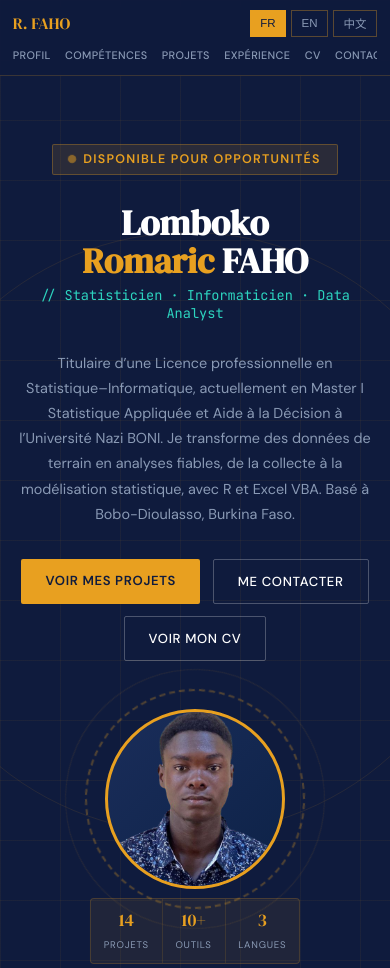
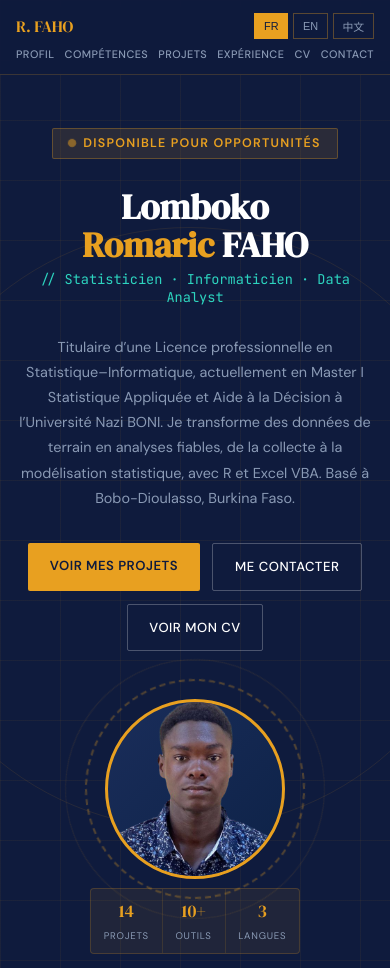
Before and after one commit to ROMARIC55/portfolio, a plain HTML site: page index.html in a window 390 px wide. Shown: the top 968 px of the page. Drawn offline with Linux system fonts and the light colour scheme.

Commit message:
Add files via upload

```diff
--- a/index.html
+++ b/index.html
@@ -216,32 +216,9 @@
      RESPONSIVE — Mobile large (≤768px)
   ═══════════════════════════════════════════════ */
   @media(max-width:768px){
-    /* Navigation mobile : garder le menu compact et dégager le haut du hero */
-    nav{
-      padding:.65rem 1rem;
-      display:flex;
-      flex-wrap:wrap;
-      align-items:center;
-      justify-content:space-between;
-      gap:.45rem .8rem;
-    }
-    .nav-logo{font-size:1.05rem;}
-    .lang-sw{margin-left:auto;}
-    .nav-links{
-      order:3;
-      width:100%;
-      display:flex;
-      gap:1.1rem;
-      overflow-x:auto;
-      overflow-y:hidden;
-      white-space:nowrap;
-      padding:.35rem 0 .2rem;
-      -webkit-overflow-scrolling:touch;
-      scrollbar-width:none;
-    }
-    .nav-links::-webkit-scrollbar{display:none;}
-    .nav-links a{font-size:.72rem;letter-spacing:.03em;flex:0 0 auto;}
-    #hero{padding-top:9rem;}
+    nav{padding:.9rem 1.2rem;}
+    .nav-links{gap:.8rem;}
+    .nav-links a{font-size:.75rem;letter-spacing:.04em;}
 
     section{padding:3.5rem 1.2rem;}
 
@@ -301,14 +278,14 @@
      RESPONSIVE — Mobile petit (≤480px)
   ═══════════════════════════════════════════════ */
   @media(max-width:480px){
-    nav{padding:.6rem .8rem;gap:.35rem .6rem;}
-    .nav-links{gap:.9rem;}
+    nav{padding:.8rem 1rem;}
+    .nav-links{gap:.5rem;}
     .nav-links a{font-size:.68rem;}
     .nav-logo{font-size:1rem;}
 
     section{padding:2.8rem 1rem;}
 
-    #hero{padding:9rem 1rem 5rem;}
+    #hero{padding:5.5rem 1rem 5rem;}
     .hero-name{font-size:2.2rem;}
     .hero-title{font-size:.85rem;}
     .hero-desc{font-size:.9rem;}
@@ -356,9 +333,9 @@
   ═══════════════════════════════════════════════ */
   @media(max-width:360px){
     .nav-links a{font-size:.62rem;letter-spacing:0;}
-    .nav-links{gap:.75rem;}
+    .nav-links{gap:.3rem;}
     section{padding:2.5rem .8rem;}
-    #hero{padding:8.7rem .8rem 5rem;}
+    #hero{padding:5rem .8rem 5rem;}
     .hero-name{font-size:1.9rem;}
     .project-techs{gap:.3rem;}
     .project-tech{font-size:.62rem;padding:.2rem .4rem;}
@@ -431,6 +408,16 @@
   .lang-sw{display:flex;gap:.3rem;}
   .lang-sw button{background:none;border:1px solid rgba(232,160,32,.35);color:var(--muted);padding:.3rem .6rem;font-size:.72rem;cursor:pointer;}
   .lang-sw button.on{background:var(--gold);color:var(--navy);border-color:var(--gold);}
+  .hero-buttons .btn-primary,.hero-buttons .btn-outline{padding:.9rem 1.35rem;letter-spacing:.04em;white-space:nowrap;}
+  @media(max-width:520px){.hero-buttons .btn-primary,.hero-buttons .btn-outline{white-space:normal;}}
+  @media(max-width:768px){
+    nav{flex-wrap:wrap;row-gap:.5rem;}
+    .nav-logo{order:1;}
+    .lang-sw{order:2;}
+    .lang-sw button{padding:.25rem .55rem;font-size:.68rem;}
+    .nav-links{order:3;width:100%;justify-content:space-between;gap:.4rem;}
+    #hero{padding-top:8rem;}
+  }
 </style>
 </head>
 <body>
```
